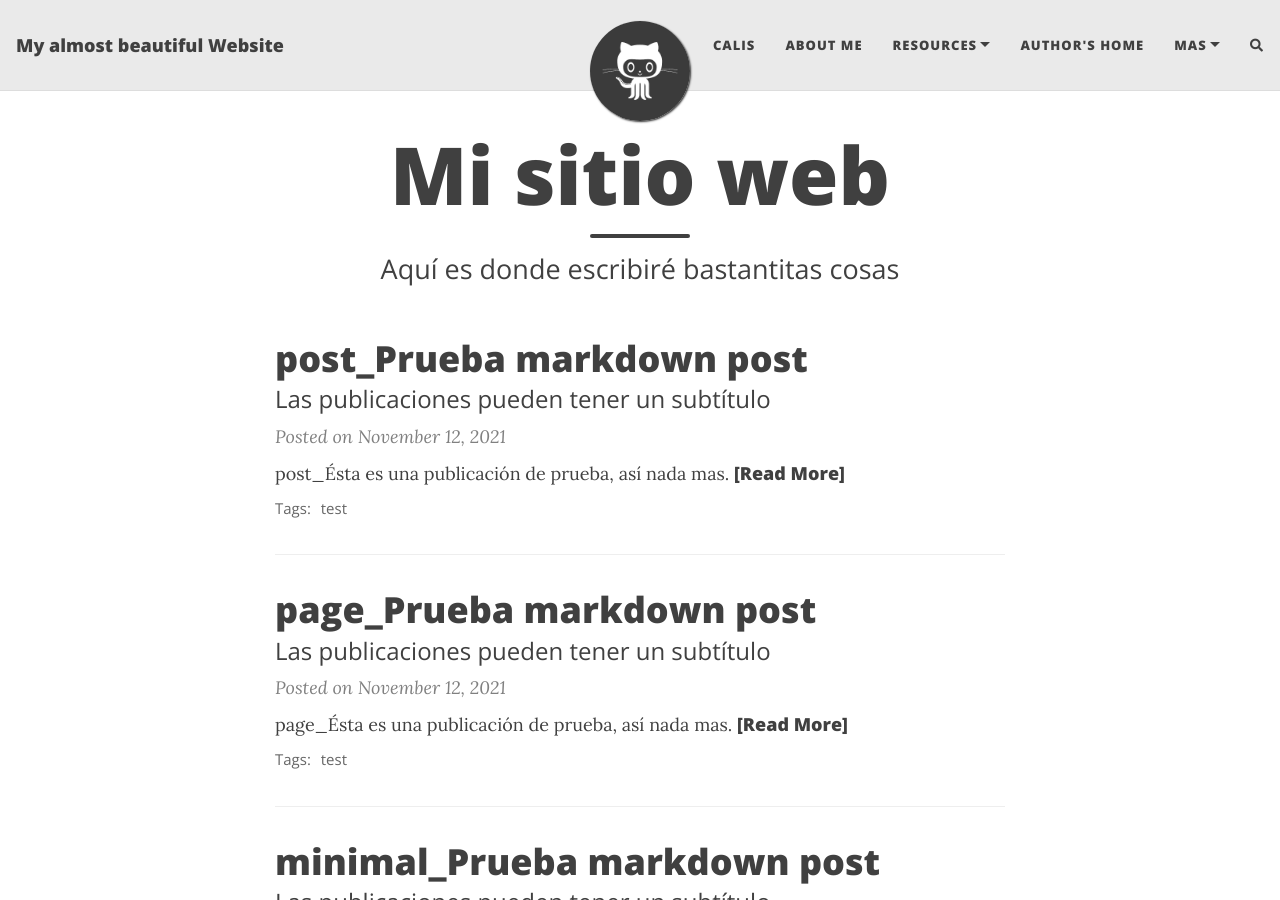
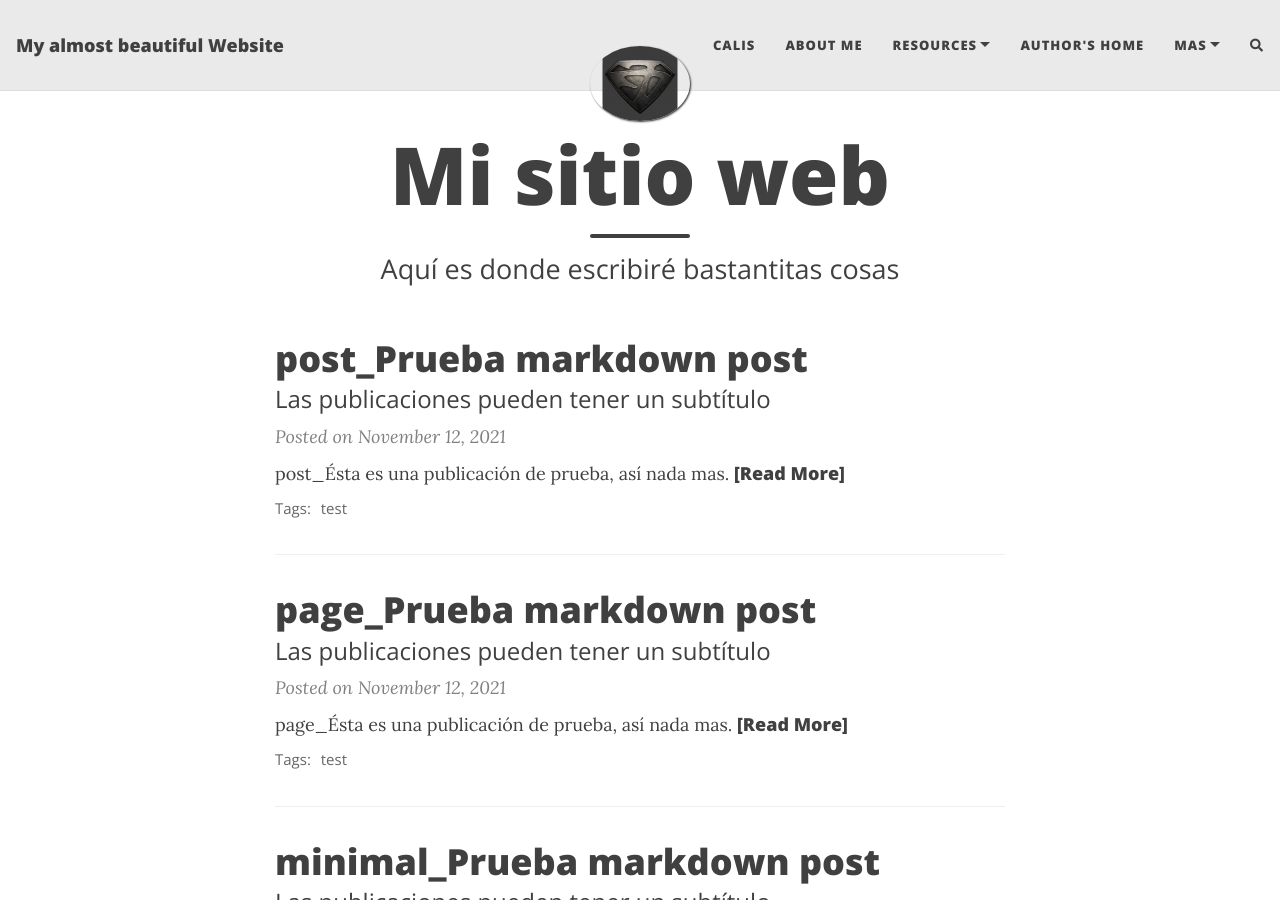
Before and after one commit to justHector/almost-beautiful-jekyll, a Jekyll site: the page built from index.html, in a window 1280 px wide and 900 px high. Built offline with Jekyll 4.4.1, drawn with Linux system fonts in a browser that asks for light colours; nearby versions of some CDN libraries; the list of posts is cut into pages by our own code; comment, search, counter and statistics services are not loaded.

Commit message:
Cambios en imagen de avatar
Cambios en imagen de avatar

```diff
--- a/_config.yml
+++ b/_config.yml
@@ -28,8 +28,8 @@ navbar-links:
 
 # Image to show in the navigation bar - works best with a square image
 # Remove this parameter if you don't want an image in the navbar
-avatar: "/assets/img/avatar-icon.png"
-#avatar: "assets/img/shield_DAR.png"
+# avatar: "/assets/img/avatar-icon.png"
+avatar: "assets/img/shield_DAR_fondo.png"
 
 # By default, the image is cut into a circle. You can disable this behaviour by setting 'round-avatar: false'
 round-avatar: true
```
Also changed, not shown: assets/img/avatar-icon copy.png (added), assets/img/shield_DAR_fondo.png (added).
